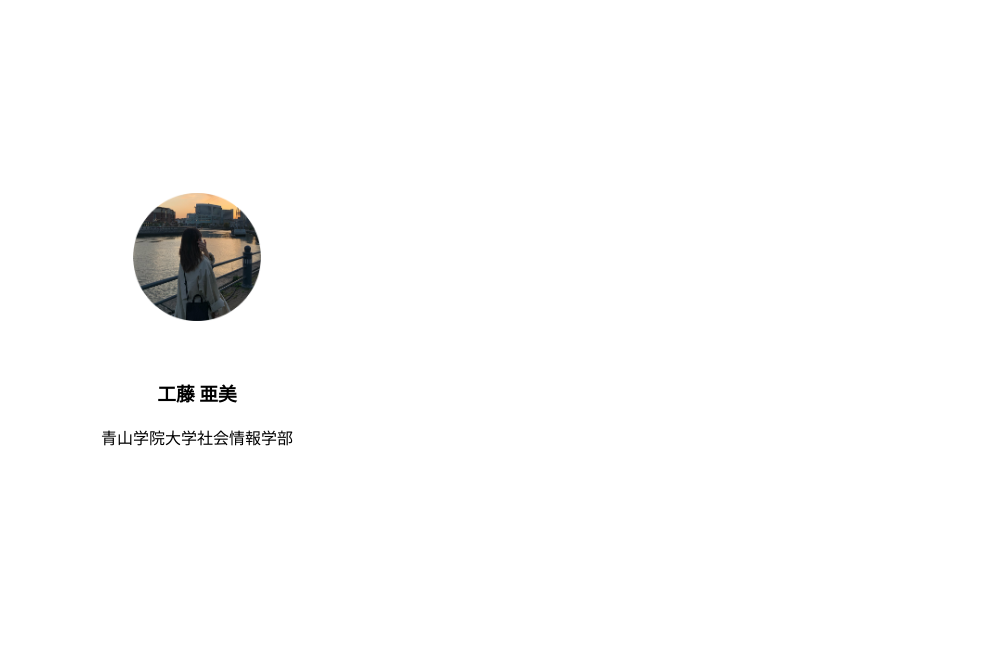
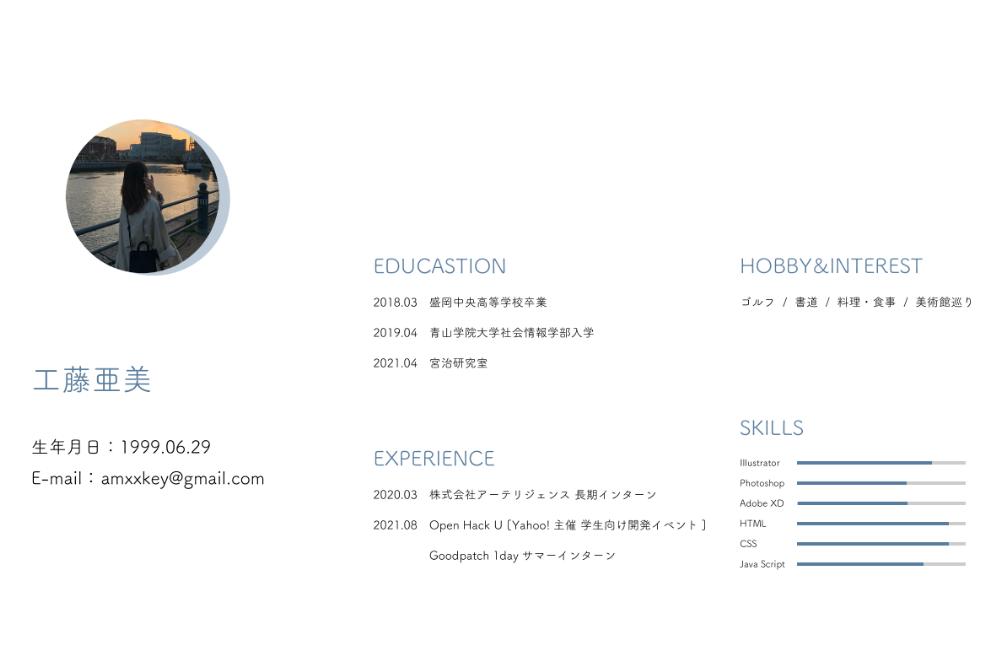
Before and after one commit to amikudo/Portfolio, a plain HTML site: page about.html in a window 1280 px wide. Shown: the part 71-725 px from the top of the page, without its empty margins (123-1125 px from the left). Drawn offline with Linux system fonts and the light colour scheme.

Commit message:
add about

```diff
--- a/about.html
+++ b/about.html
@@ -4,23 +4,13 @@
     <meta charset="UTF-8">
     <meta http-equiv="X-UA-Compatible" content="IE=edge">
     <meta name="viewport" content="width=device-width, initial-scale=1.0">
-    <title>Document</title>
+    <title>About</title>
     <link rel="stylesheet" href="css/main.css">
 </head>
 <body>
     <div class='container'>
         <div class='column'>
-            <div class='column-left'>
-                <img src="img/profile.png" alt="" class="profile-img">
-                <br>
-                <br>
-                <br>
-                <h3>工藤 亜美</h3>
-                <p>青山学院大学社会情報学部</p>
-            </div>
-        </div>
-        <div class='column'>
-
+            <img class='about-img' src="img/about.png" alt="">
         </div>
     </div>
 </body>
--- a/css/main.css
+++ b/css/main.css
@@ -17,7 +17,7 @@ body{
 .content {
     margin-left: 10px;
     position: absolute;
-    width: 25%;
+    width: 23%;
     top: 45%;
     left: 50%;
     transform: translateY(-50%) translateX(-50%);
@@ -140,27 +140,15 @@ about.html
 ************************/
 
 .container {
-    display: flex;
-    flex-wrap: wrap;
-}
-.column {
     width: 100%;
+    height: 100vh;
     display: flex;
     justify-content: center;
     align-items: center;
 }
-
-.column-left{
+.column {
+    width: 90%;
+}
+.about-img{
     width:100%;
-    text-align: center;
 }
-.profile-img{
-    width: 20%;
-}
-
-@media (min-width: 800px) {
-    .column {
-        width: 50%;
-        height: 100vh;
-    }
-}
```
Also changed, not shown: img/about.png (added).
